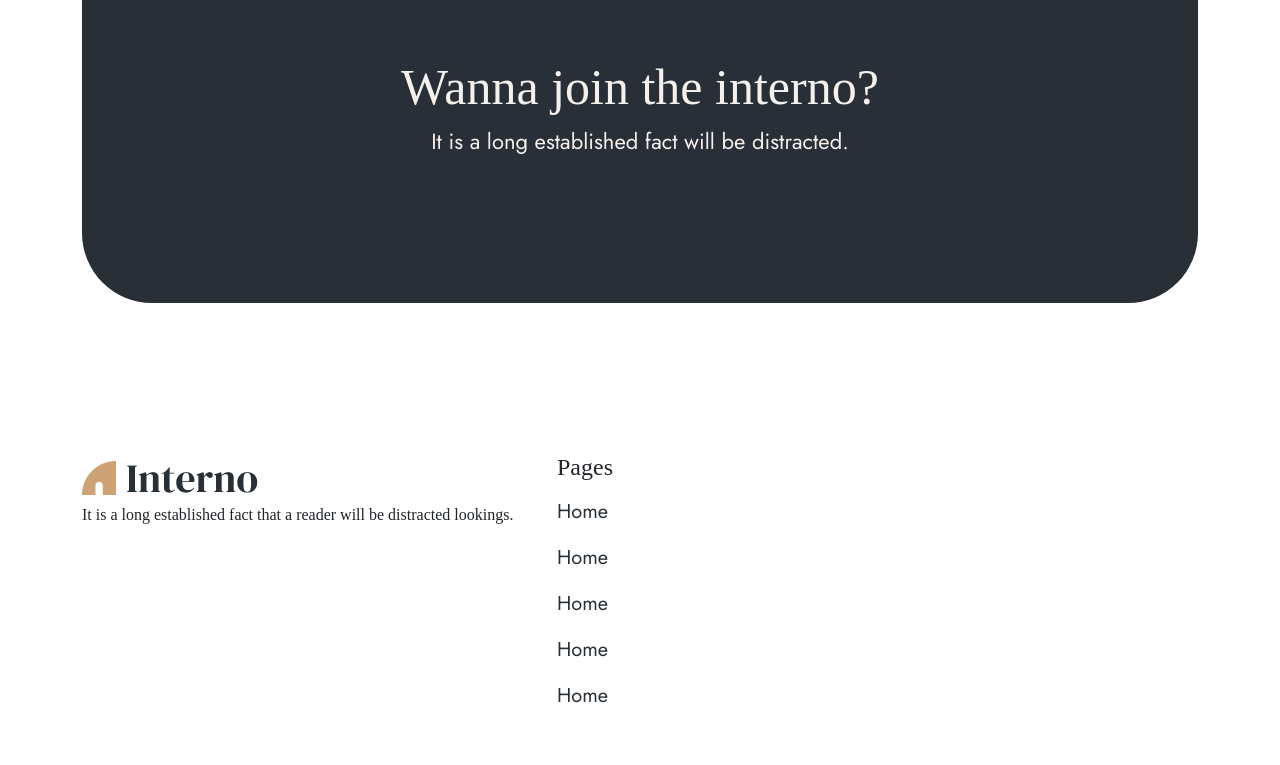
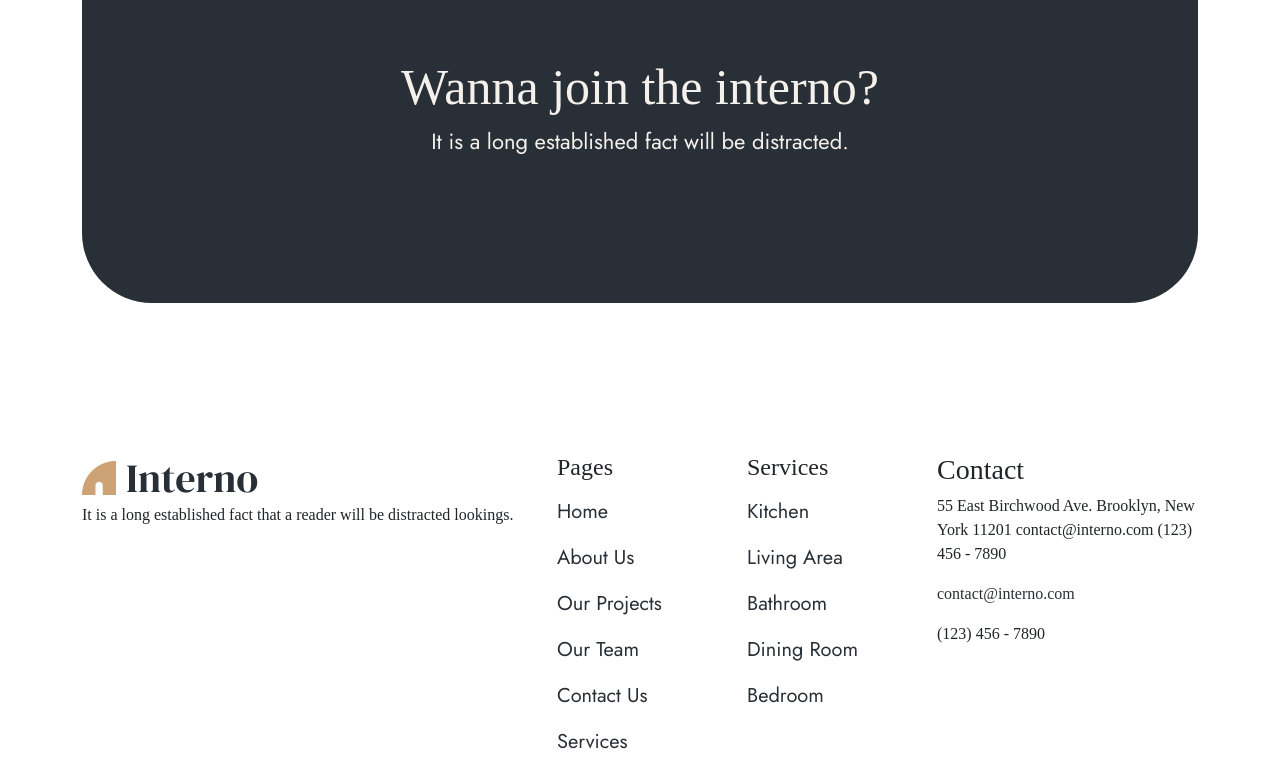
Before and after one commit to nishad0055/interno, a plain HTML site: page index.html in a window 1280 px wide. Shown: the part 6419-7184 px from the top of the page. Before the commit the page ends 7138 px from the top, so only its background shows below. Drawn offline with nearby package versions, Linux system fonts and the light colour scheme; a web font is replaced by a local one.

Commit message:
footer c

```diff
--- a/index.html
+++ b/index.html
@@ -439,18 +439,38 @@
                 <h4>Pages</h4>
                 <ul class="navbar-nav">
                     <li class="nav-item"> <a href="" class="nav-link">Home</a> </li>
-                    <li class="nav-item"> <a href="" class="nav-link">Home</a> </li>
-                    <li class="nav-item"> <a href="" class="nav-link">Home</a> </li>
-                    <li class="nav-item"> <a href="" class="nav-link">Home</a> </li>
-                    <li class="nav-item"> <a href="" class="nav-link">Home</a> </li>
+                    <li class="nav-item"> <a href="" class="nav-link">About Us</a> </li>
+                    <li class="nav-item"> <a href="" class="nav-link">Our Projects</a> </li>
+                    <li class="nav-item"> <a href="" class="nav-link">Our Team</a> </li>
+                    <li class="nav-item"> <a href="" class="nav-link">Contact Us</a>
+                    <li class="nav-item"> <a href="" class="nav-link">Services</a></li>
                 </ul>
 
             </div>
             <div class="col-2">
-
+                <h4>Services</h4>
+                <ul class="navbar-nav">
+                    <li class="nav-item"> <a href="" class="nav-link">Kitchen</a> </li>
+                    <li class="nav-item"> <a href="" class="nav-link">Living Area</a> </li>
+                    <li class="nav-item"> <a href="" class="nav-link">Bathroom</a> </li>
+                    <li class="nav-item"> <a href="" class="nav-link">Dining Room</a> </li>
+                    <li class="nav-item"> <a href="" class="nav-link">Bedroom</a> </li>
+                </ul>
             </div>
             <div class="col-3">
-
+                <div class="contact">
+                    <h3>Contact</h3>
+                    <div class="contact-address">
+                        <address> 55 East Birchwood Ave. Brooklyn, New York 11201 contact@interno.com
+                            (123) 456 - 7890</address>
+                    </div>
+                    <div class="contact-email">
+                        <p> <a href=""> contact@interno.com</a> </p>
+                    </div>
+                    <div class="contact-phone">
+                        <p>(123) 456 - 7890</p>
+                    </div>
+                </div>
             </div>
         </div>
     </section>
```
